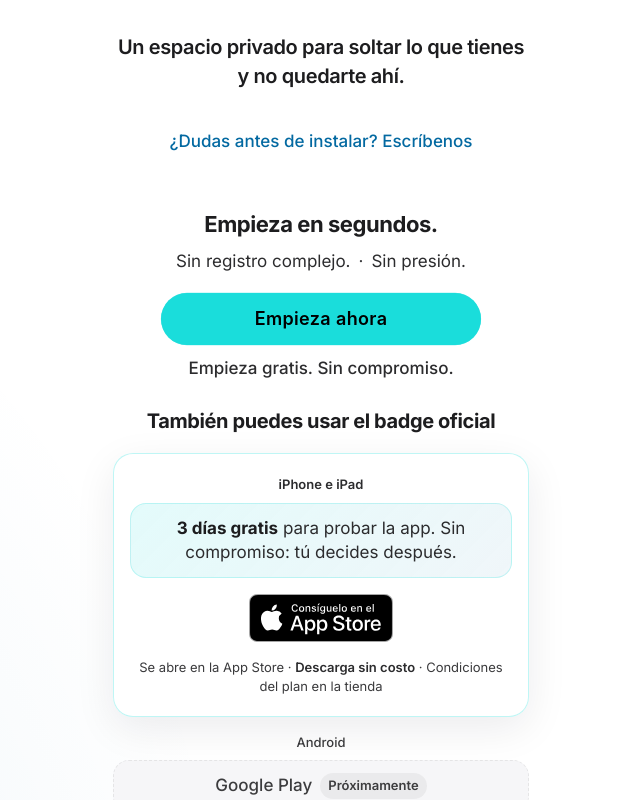
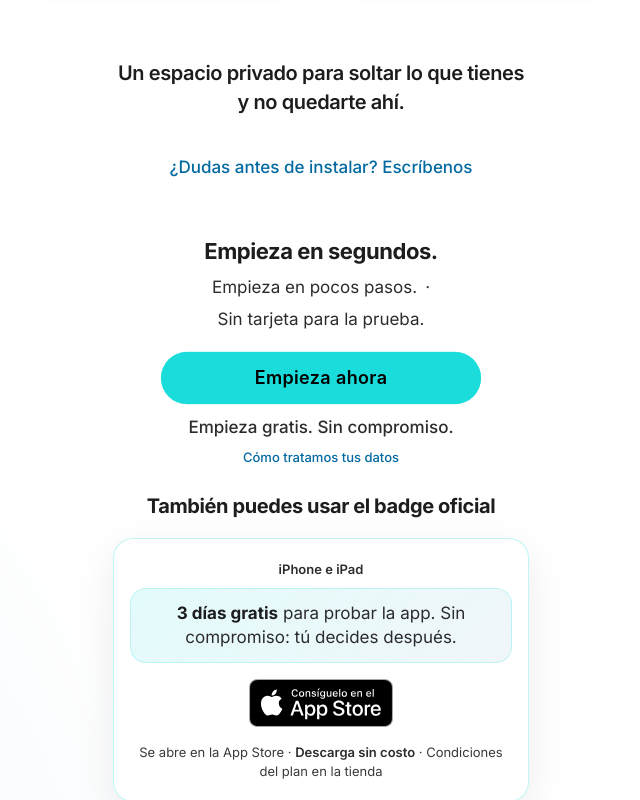
Before and after one commit to Mar-cere/antoapps-website, a Next.js app: page /bienvenida in a window 1280 px wide. Shown: the part 2000-2800 px from the top of the page, without its empty margins (319-959 px from the left). Built offline with nearby package versions, Linux system fonts and the light colour scheme; no server answers.

Commit message:
Agregar enlace a la política de privacidad en la página de bienvenida y actualizar textos para mejorar la claridad sobre el proceso de inicio. Se han añadido estilos para el nuevo enlace y se han modificado descripciones para reflejar mejor la experiencia del usuario.

```diff
--- a/app/(site)/bienvenida/page.tsx
+++ b/app/(site)/bienvenida/page.tsx
@@ -151,6 +151,11 @@ export default function BienvenidaLandingPage() {
               Empieza ahora
             </DownloadLink>
             <p className="lad-hero-cta-micro">Empieza gratis. Sin compromiso.</p>
+            <p className="lad-cta-privacy">
+              <Link href="/privacidad" className="lad-cta-privacy-link">
+                Cómo tratamos tus datos
+              </Link>
+            </p>
             <div className="lad-hero-store-trust">
               <DownloadLink
                 href={storeHref}
@@ -264,8 +269,8 @@ export default function BienvenidaLandingPage() {
         <section className="lad-final lad-final--push" aria-labelledby="lad-final-title">
           <h2 id="lad-final-title">Empieza en segundos.</h2>
           <p className="lad-final-sub">
-            <span className="lad-final-sub-line">Sin registro complejo.</span>
-            <span className="lad-final-sub-line">Sin presión.</span>
+            <span className="lad-final-sub-line">Empieza en pocos pasos.</span>
+            <span className="lad-final-sub-line">Sin tarjeta para la prueba.</span>
           </p>
           <div className="lad-final-cta-stack">
             <DownloadLink
@@ -276,6 +281,11 @@ export default function BienvenidaLandingPage() {
               Empieza ahora
             </DownloadLink>
             <p className="lad-hero-cta-micro">Empieza gratis. Sin compromiso.</p>
+            <p className="lad-cta-privacy">
+              <Link href="/privacidad" className="lad-cta-privacy-link">
+                Cómo tratamos tus datos
+              </Link>
+            </p>
           </div>
           <StoreCtaBlock storeHref={storeHref} title="También puedes usar el badge oficial" />
           <Link href="#descargar" className="lad-cta-back-top">
--- a/styles/pages/landing-ad.css
+++ b/styles/pages/landing-ad.css
@@ -129,6 +129,32 @@
     font-weight: var(--font-weight-medium);
     color: var(--color-text-secondary);
     line-height: 1.4;
+}
+
+.lad-cta-privacy {
+    margin: var(--spacing-2) 0 0;
+    font-size: var(--font-size-xs);
+    line-height: 1.4;
+    text-align: center;
+    color: var(--color-text-tertiary);
+}
+
+.lad-cta-privacy-link {
+    color: var(--color-link);
+    font-weight: var(--font-weight-medium);
+    text-decoration: none;
+    border-bottom: 1px solid transparent;
+    transition: border-color 0.2s ease;
+}
+
+.lad-cta-privacy-link:hover {
+    border-bottom-color: var(--color-link);
+}
+
+.lad-cta-privacy-link:focus-visible {
+    outline: 2px solid var(--color-primary);
+    outline-offset: 3px;
+    border-radius: var(--radius-sm);
 }
 
 .lad-hero-store-trust {
```
